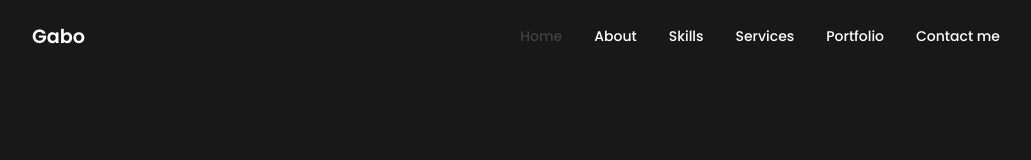
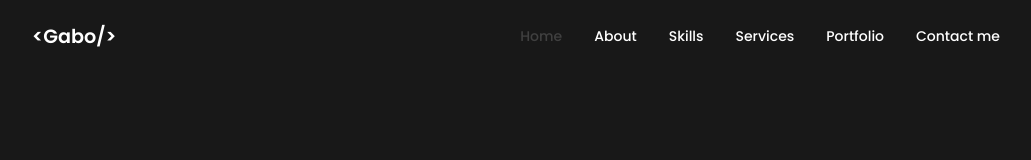
Before and after one commit to byteGabo/GaboPortfolio, a React (Create React App) app: page / in a window 1280 px wide. Shown: the top 160 px of the page, without its empty margins (124-1155 px from the left). Built offline with nearby package versions, Linux system fonts and the light colour scheme; the HTML template or start-up script is replaced by a standard one.

Commit message:
changed nav logo

```diff
--- a/src/components/header/Header.jsx
+++ b/src/components/header/Header.jsx
@@ -20,7 +20,7 @@ export const Header = () => {
     <header className="header">
       <nav className="nav container">
         <a href="#home" className="nav__logo">
-          Gabo
+          {"<Gabo/>"}
         </a>
 
         <div className={Toggle ? "nav__menu show-menu" : "nav__menu"}>
```
